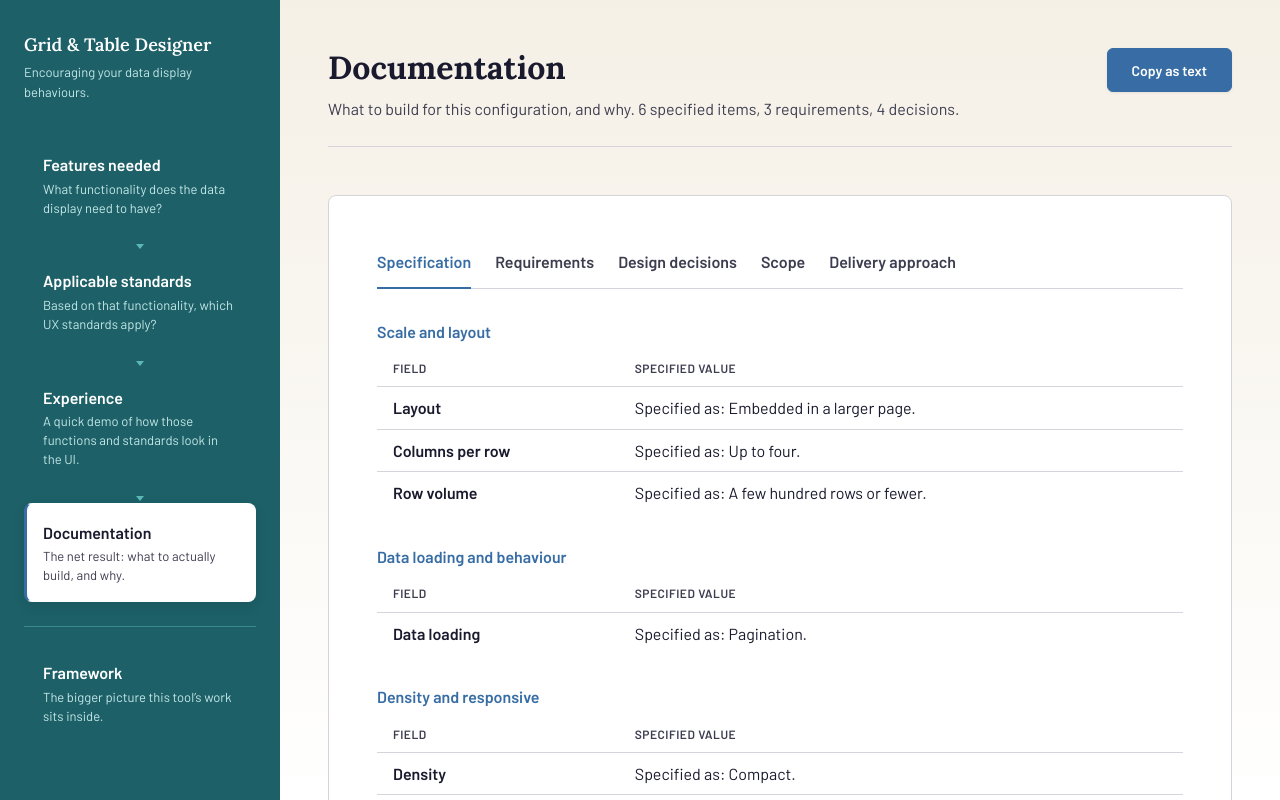
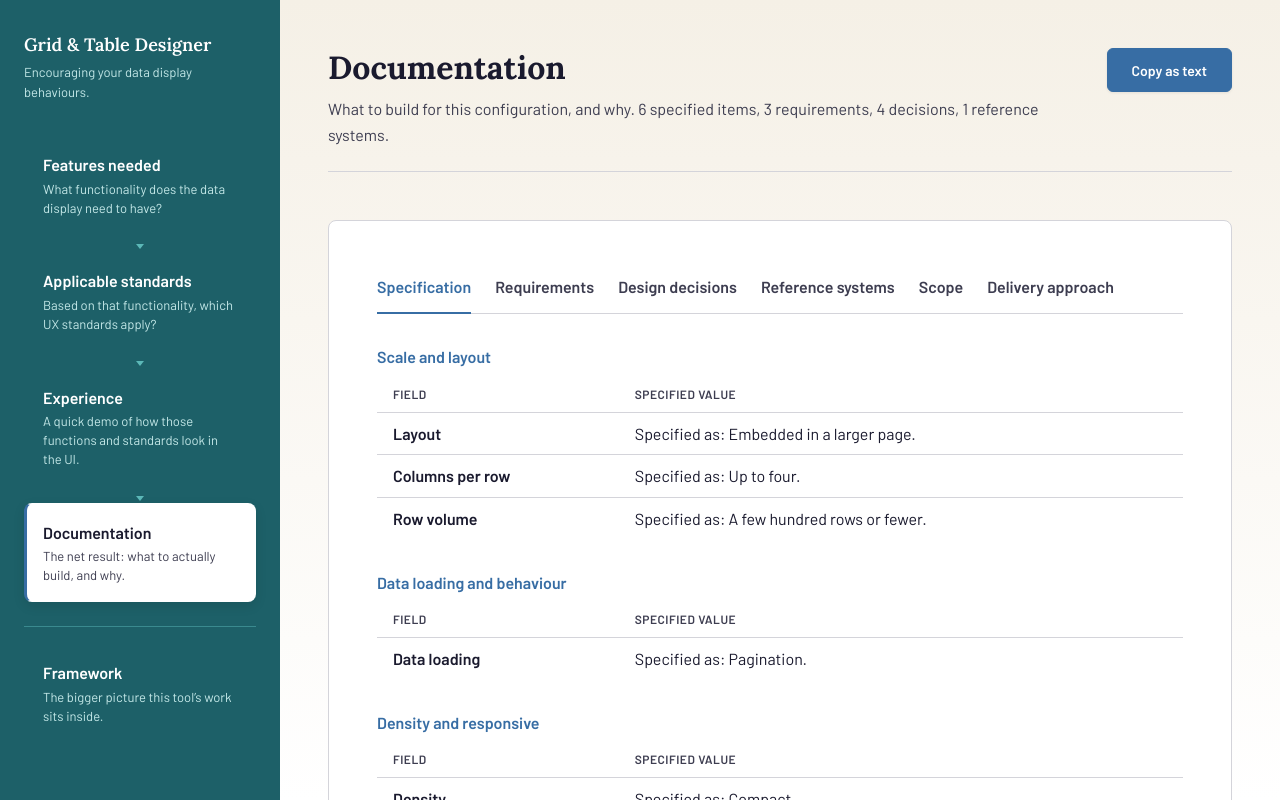
Before and after one commit to puneetsyaloutlook/grabledesigner, a React (Vite) app: page /documentation in a window 1280 px wide. Shown: the top 800 px of the page. Built offline with nearby package versions, Linux system fonts and the light colour scheme.

Commit message:
Add files via upload

```diff
--- a/src/pages/Documentation.jsx
+++ b/src/pages/Documentation.jsx
@@ -4,11 +4,13 @@ import { decodeSelections } from '../lib/selectionState';
 import { selectionSchema, computeDerivedFlags } from '../lib/selectionSchema';
 import { applicableStandards } from '../lib/standards';
 import { applicableDecisions } from '../lib/decisions';
+import { applicableReferences } from '../lib/referenceSystems';
 
 const TABS = [
   { id: 'specification', label: 'Specification' },
   { id: 'requirements', label: 'Requirements' },
   { id: 'decisions', label: 'Design decisions' },
+  { id: 'references', label: 'Reference systems' },
   { id: 'scope', label: 'Scope' },
   { id: 'delivery', label: 'Delivery approach' },
 ];
@@ -49,12 +51,17 @@ function describeRequirement(entry) {
 }
 
 function describeDecision(entry) {
-  const chosen = entry.options.filter((o) => o.chosen).map((o) => o.label).join('; ');
+  const chosenOptions = entry.options.filter((o) => o.chosen);
+  const chosenText = chosenOptions.map((o) => `${o.label} (${o.note})`).join('; ');
   const rejected = entry.options.filter((o) => !o.chosen);
   const rejectedText = rejected.length > 0
     ? ' Not used: ' + rejected.map((r) => `${r.label} (${r.note})`).join(' ')
     : '';
-  return `Chosen: ${chosen}.${rejectedText} ${entry.tradeoff}`;
+  return `Chosen: ${chosenText}.${rejectedText} ${entry.tradeoff}`;
+}
+
+function describeReference(entry) {
+  return `${entry.summary} Pros: ${entry.pros.join('; ')}. Cons: ${entry.cons.join('; ')}.`;
 }
 
 function DocTable({ columnLabels, rows }) {
@@ -78,7 +85,7 @@ function DocTable({ columnLabels, rows }) {
   );
 }
 
-function buildPlainText(specification, requirementsByCategory, decisionsByCategory, scopeText, deliveryText) {
+function buildPlainText(specification, requirementsByCategory, decisionsByCategory, references, scopeText, deliveryText) {
   const lines = [];
   lines.push('DOCUMENTATION');
 
@@ -100,6 +107,9 @@ function buildPlainText(specification, requirementsByCategory, decisionsByCatego
     entries.forEach((d) => lines.push(`- ${d.title}: ${describeDecision(d)}`));
   });
 
+  lines.push('', 'Reference systems');
+  references.forEach((r) => lines.push(`- ${r.name}: ${describeReference(r)}`));
+
   lines.push('', 'Scope', scopeText);
   lines.push('', 'Delivery approach', deliveryText);
 
@@ -112,6 +122,7 @@ export default function Documentation() {
   const derived = computeDerivedFlags(selections);
   const requirements = applicableStandards(selections, derived);
   const decisions = applicableDecisions(selections, derived);
+  const references = applicableReferences(selections, derived);
   const specification = summariseSelections(selections);
   const requirementsByCategory = groupByCategory(requirements);
   const decisionsByCategory = groupByCategory(decisions);
@@ -125,7 +136,7 @@ export default function Documentation() {
     : `This configuration carries ${totalComplexity} standards and decisions combined, a contained amount. Incremental and single-release delivery are both reasonable here. The choice is a team preference, not a risk-driven one.`;
 
   function handleCopy() {
-    const text = buildPlainText(specification, requirementsByCategory, decisionsByCategory, scopeText, deliveryText);
+    const text = buildPlainText(specification, requirementsByCategory, decisionsByCategory, references, scopeText, deliveryText);
     navigator.clipboard.writeText(text).then(() => {
       setCopied(true);
       setTimeout(() => setCopied(false), 2000);
@@ -139,7 +150,7 @@ export default function Documentation() {
           <h1>Documentation</h1>
           <p className="intro-copy" style={{ maxWidth: 'none' }}>
             What to build for this configuration, and why. {specification.reduce((n, g) => n + g.rows.length, 0)} specified items,{' '}
-            {requirements.length} requirements, {decisions.length} decisions.
+            {requirements.length} requirements, {decisions.length} decisions, {references.length} reference systems.
           </p>
         </div>
         <button type="button" className="button button-primary" onClick={handleCopy} style={{ flexShrink: 0 }}>
@@ -212,6 +223,19 @@ export default function Documentation() {
           </section>
         )}
 
+        {activeTab === 'references' && (
+          <section>
+            {references.length === 0 ? (
+              <p>No specific systems stand out for this configuration; it\u2019s simple enough that most general-purpose table components would do.</p>
+            ) : (
+              <DocTable
+                columnLabels={['System', 'Why it fits, and the trade-offs']}
+                rows={references.map((r) => ({ name: r.name, description: describeReference(r) }))}
+              />
+            )}
+          </section>
+        )}
+
         {activeTab === 'scope' && (
           <section>
             <p>{scopeText}</p>
```
